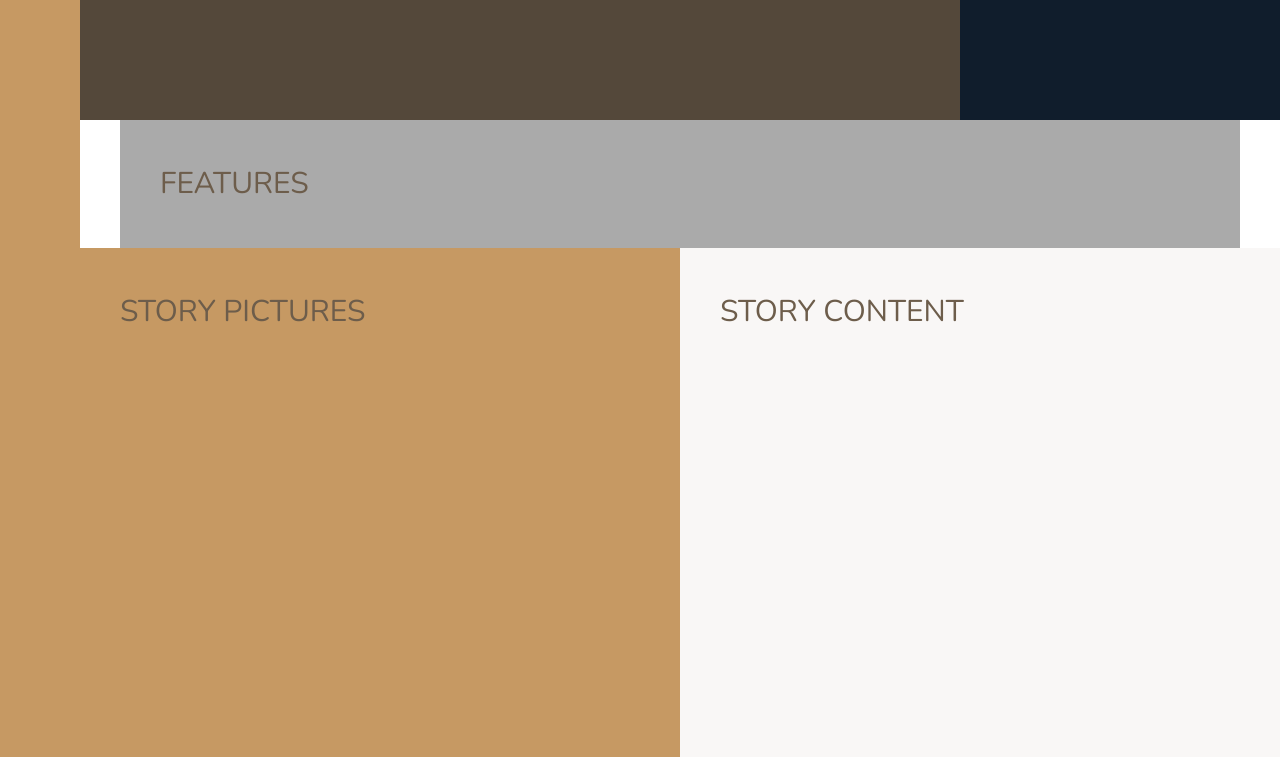
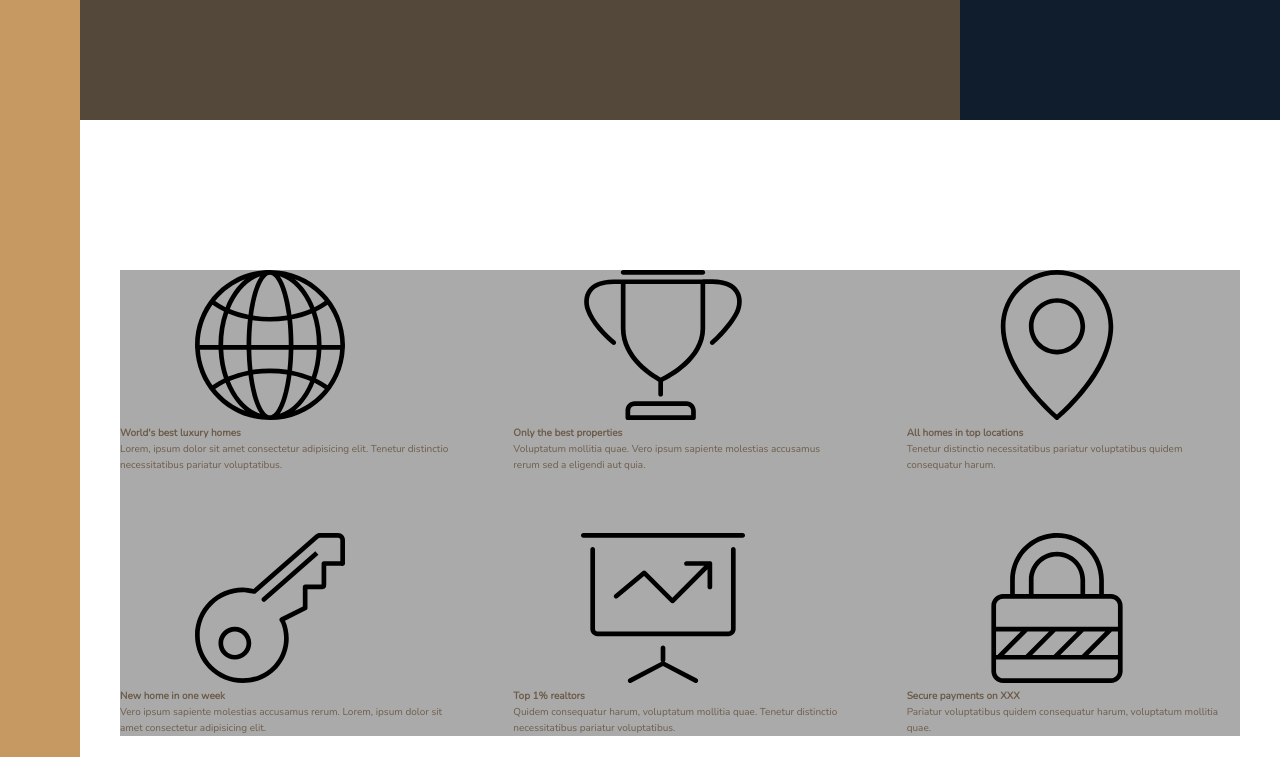
Before and after one commit to SeverusVape/SASS_EXAMPLES, a website: page NEXTER/index.html in a window 1280 px wide. Shown: the part 520-1277 px from the top of the page. Drawn offline with nearby package versions, Linux system fonts and the light colour scheme.

Commit message:
Features base

```diff
--- a/NEXTER/index.html
+++ b/NEXTER/index.html
@@ -24,7 +24,68 @@
         <div class="realtors">TOP 3 REALTORS</div>
 
         <!-- FEATURES -->
-        <section class="features">FEATURES</section>
+        <section class="features">
+            <div class="feature">
+                <svg class="feature__icon">
+                    <use xlink:href="img/sprite.svg#icon-global"></use>
+                </svg>
+                <h4 class="heading-4">World's best luxury homes</h4>
+                <p class="feature__text">
+                    Lorem, ipsum dolor sit amet consectetur adipisicing elit.
+                    Tenetur distinctio necessitatibus pariatur voluptatibus.
+                </p>
+            </div>
+            <div class="feature">
+                <svg class="feature__icon">
+                    <use xlink:href="img/sprite.svg#icon-trophy"></use>
+                </svg>
+                <h4 class="heading-4">Only the best properties</h4>
+                <p class="feature__text">
+                    Voluptatum mollitia quae. Vero ipsum sapiente molestias
+                    accusamus rerum sed a eligendi aut quia.
+                </p>
+            </div>
+            <div class="feature">
+                <svg class="feature__icon">
+                    <use xlink:href="img/sprite.svg#icon-map-pin"></use>
+                </svg>
+                <h4 class="heading-4">All homes in top locations</h4>
+                <p class="feature__text">
+                    Tenetur distinctio necessitatibus pariatur voluptatibus
+                    quidem consequatur harum.
+                </p>
+            </div>
+            <div class="feature">
+                <svg class="feature__icon">
+                    <use xlink:href="img/sprite.svg#icon-key"></use>
+                </svg>
+                <h4 class="heading-4">New home in one week</h4>
+                <p class="feature__text">
+                    Vero ipsum sapiente molestias accusamus rerum. Lorem, ipsum
+                    dolor sit amet consectetur adipisicing elit.
+                </p>
+            </div>
+            <div class="feature">
+                <svg class="feature__icon">
+                    <use xlink:href="img/sprite.svg#icon-presentation"></use>
+                </svg>
+                <h4 class="heading-4">Top 1% realtors</h4>
+                <p class="feature__text">
+                    Quidem consequatur harum, voluptatum mollitia quae. Tenetur
+                    distinctio necessitatibus pariatur voluptatibus.
+                </p>
+            </div>
+            <div class="feature">
+                <svg class="feature__icon">
+                    <use xlink:href="img/sprite.svg#icon-lock"></use>
+                </svg>
+                <h4 class="heading-4">Secure payments on XXX</h4>
+                <p class="feature__text">
+                    Pariatur voluptatibus quidem consequatur harum, voluptatum
+                    mollitia quae.
+                </p>
+            </div>
+        </section>
 
         <!-- STORY -->
         <div class="story__pictures">STORY PICTURES</div>
--- a/NEXTER/sass/_base.scss
+++ b/NEXTER/sass/_base.scss
@@ -43,9 +43,4 @@ body {
             [col-start] minmax(min-content, 14rem) [col-end]
         )
         [center-end] 1fr [full-end];
-
-    & > * {
-        padding: 40px;
-        font-size: 3rem;
-    }
 }
--- a/NEXTER/sass/_features.scss
+++ b/NEXTER/sass/_features.scss
@@ -1,4 +1,10 @@
 .features {
     background-color: $color-grey-light-2;
     grid-column: center-start / center-end;
+
+    margin: 15rem 0;
+
+    display: grid;
+    grid-template-columns: repeat(3, 1fr);
+    grid-gap: 6rem;
 }
```
Also changed, not shown: NEXTER/css/style.css.
